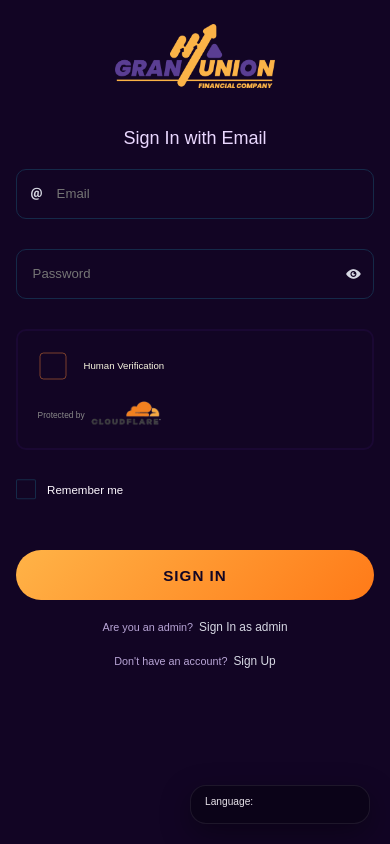
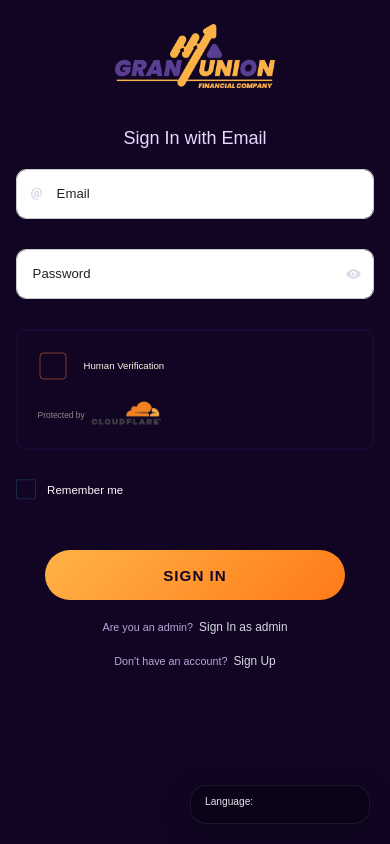
Before and after one commit to Pelumipecky/Topgrantinvestment, a Next.js app: page /signin in a window 390 px wide. Built offline with nearby package versions, Linux system fonts and the light colour scheme; no server answers.

Commit message:
Debug: add logs to sign-in button and form; make button and inputs visible on mobile

```diff
--- a/src/pages/signin.jsx
+++ b/src/pages/signin.jsx
@@ -37,6 +37,7 @@ export default function Signin() {
 
     async function handleSignIn(e) {
         e.preventDefault();
+        console.log('handleSignIn called on mobile', { email, password: password ? '***' : '', verifyChecked: !!verifyRef.current?.checked });
         if (!verifyRef.current?.checked) {
             setErrMsg('Please complete the human verification');
             clearErrorSoon();
@@ -163,7 +164,7 @@ export default function Signin() {
                         <label className='form-control2'>
                             <input type='checkbox' name='remember' /> Remember me
                         </label>
-                        <button type='submit' className='fancyBtn'>Sign In</button>
+                        <button type='submit' className='fancyBtn' onClick={() => console.log('Sign In button clicked on mobile')}>Sign In</button>
                     </div>
                     <p className='haveanaccount'>Are you an admin? <Link href='/signin_admin'>Sign In as admin</Link></p>
                     <p className='haveanaccount'>Don&apos;t have an account? <Link href='/signup'>Sign Up</Link></p>
--- a/src/styles/signup.css
+++ b/src/styles/signup.css
@@ -656,3 +656,25 @@ form .errorMsg{
     font-size: 0.8em;
     font-weight: 400;
 }
+
+/* Make sign-in button larger and more touch-friendly on mobile */
+@media screen and (max-width: 600px) {
+    .fancyBtn {
+        width: 100%;
+        max-width: 300px;
+        height: 60px;
+        font-size: 1.2em;
+        margin-top: 20px;
+        touch-action: manipulation;
+        -webkit-tap-highlight-color: transparent;
+    }
+    .inputCntn input, .passcntn input {
+        background-color: #fff !important;
+        color: #222 !important;
+        caret-color: #222 !important;
+        -webkit-text-fill-color: #222 !important;
+    }
+    .inputCntn, .passcntn {
+        border: 1px solid #ccc !important;
+    }
+}
```
